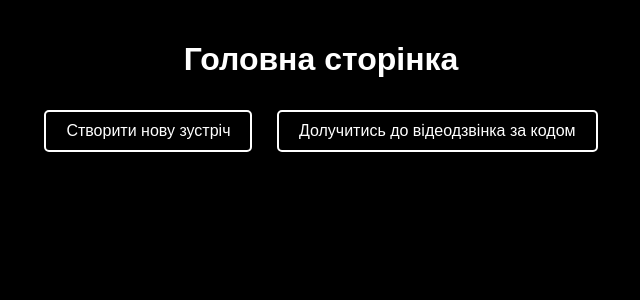
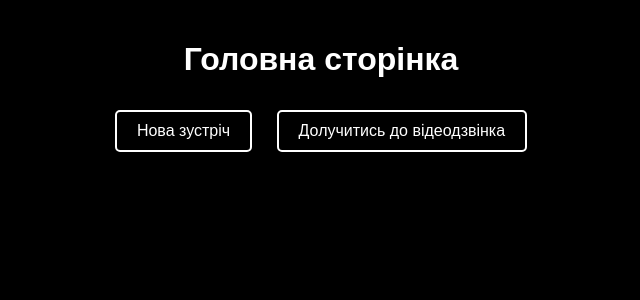
Before and after one commit to galaburdal/Galaburda.University.Google-Meet, a Flask app: page / in a window 1280 px wide. Shown: the top 300 px of the page, without its empty margins (319-959 px from the left). Run offline with Flask 3, Linux system fonts and the light colour scheme.

Commit message:
new tasks

```diff
--- a/templates/index.html
+++ b/templates/index.html
@@ -80,8 +80,8 @@
 <body>
     <div class="container">
         <h1 class="mt-5">Головна сторінка</h1>
-        <button id="createMeeting" class="btn">Створити нову зустріч</button>
-        <button id="joinMeetingByCode" class="btn">Долучитись до відеодзвінка за кодом</button>
+        <button id="createMeeting" class="btn">Нова зустріч</button>
+        <button id="joinMeetingByCode" class="btn">Долучитись до відеодзвінка </button>
     </div>
 
     <div id="optionsModal" class="modal">
```
Also changed, not shown: templates/video_conferencing.html (+17 -4 lines).
